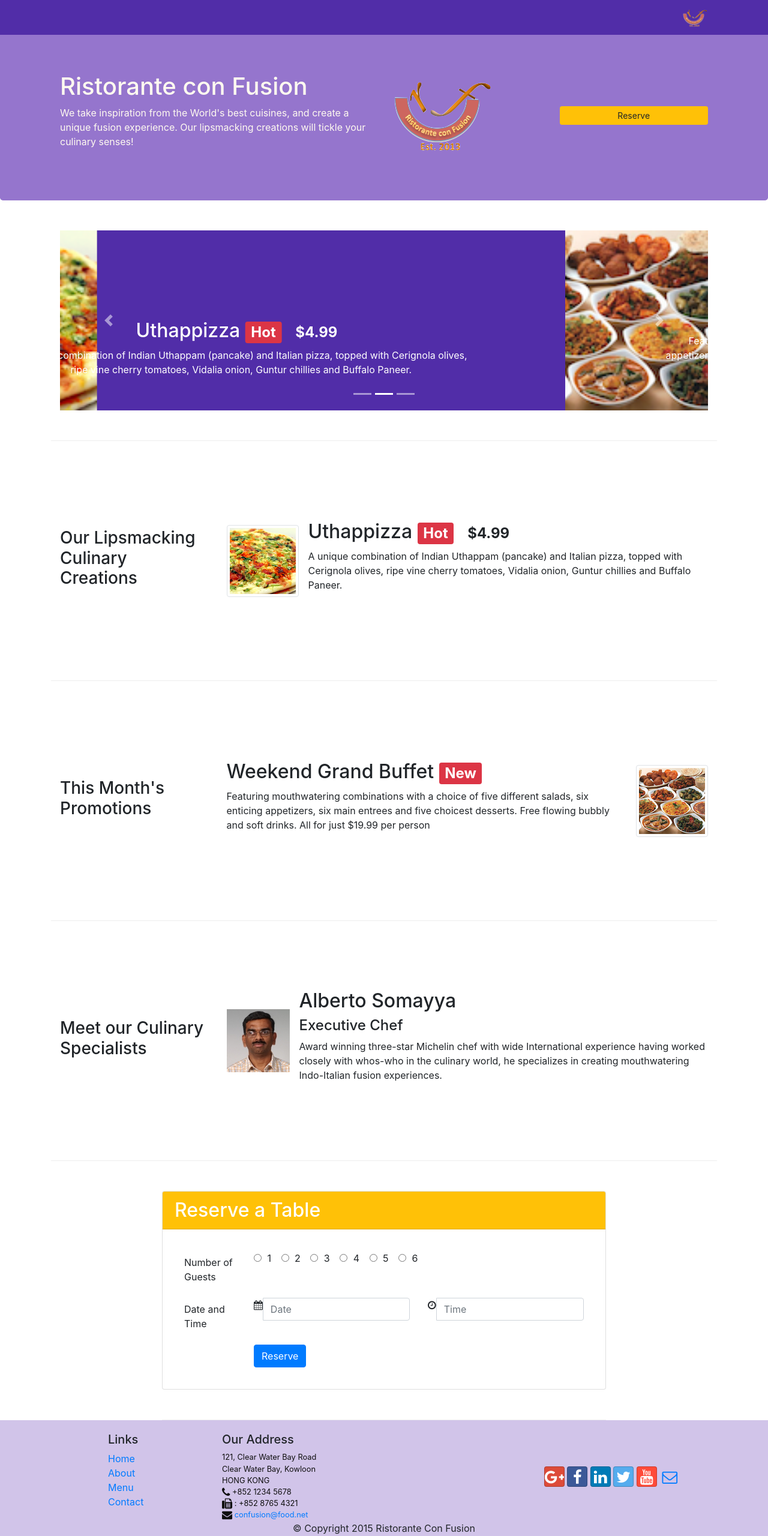
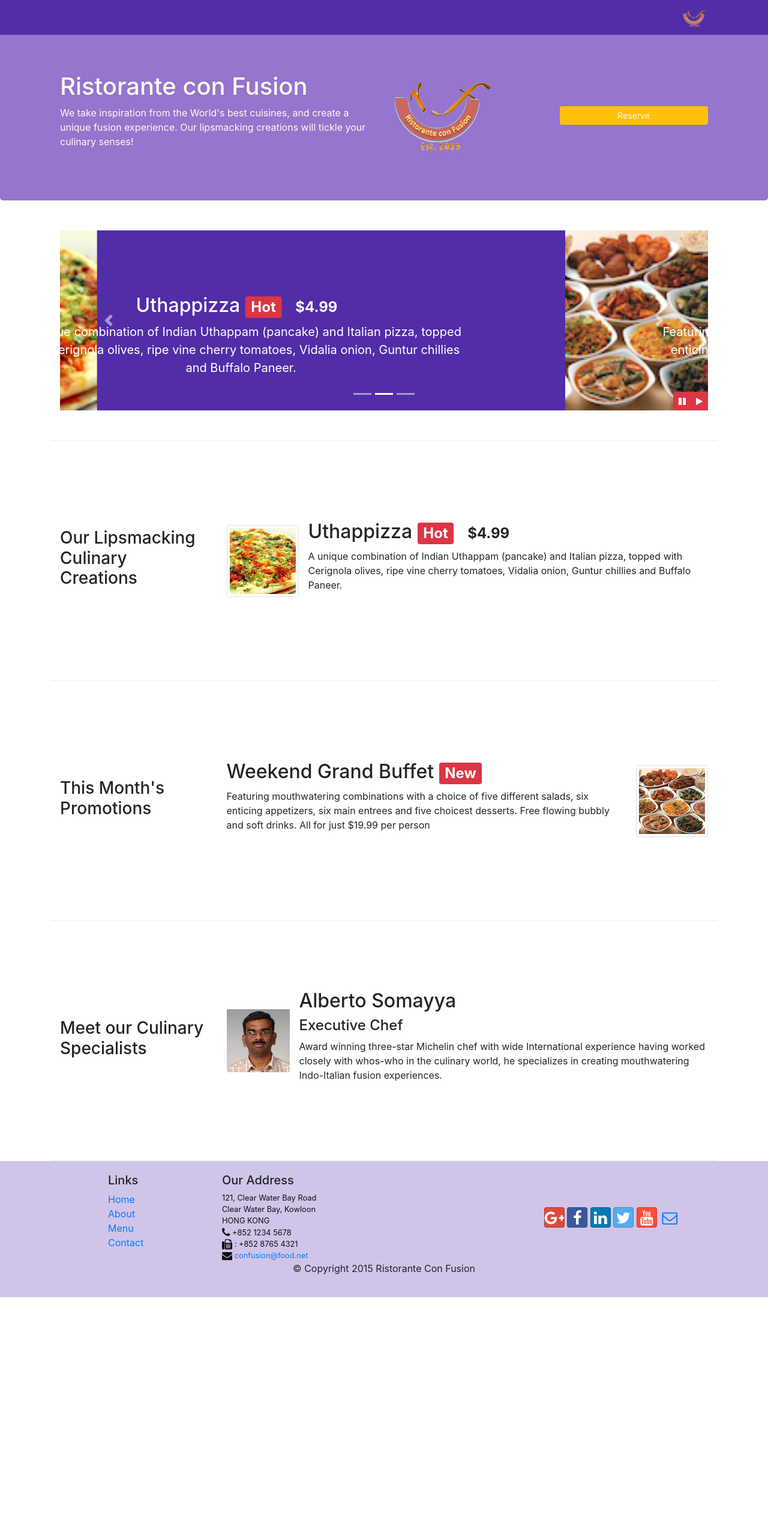
Before and after one commit to MnMansour/Bootstrap-v4, a website: page index.html in a window 1280 px wide. Shown: the whole page at 60% size. After the commit the page ends 2162 px from the top, so only its background shows below. Drawn offline with nearby package versions, Linux system fonts and the light colour scheme.

Commit message:
Bootstrap JQuery

```diff
--- a/css/styles.css
+++ b/css/styles.css
@@ -48,6 +48,7 @@ body{
 }
 .carousel-item {
   height: 300px;
+  font-size: 1.25em;
 }
 .carousel-item img {
     position: absolute;
@@ -55,3 +56,9 @@ body{
     left: 0;
     min-height: 300px;
 }
+
+#carouselButten{
+    right: 0px;
+    bottom: 0px;
+    position: absolute;
+}
--- a/index.html
+++ b/index.html
@@ -81,10 +81,8 @@
                     <img src="./img/logo.png" alt="the logo" class="img-fluid">
                 </div>
                 <div class="col-12 col-sm align-self-center">
-                    <a type="button" class="btn btn-warning btn-sm btn-block"
-                    data-toggle="tooltip" data-html="true"  title="Or Call us at  <br><strong>+852 12345678</strong>"
-                     data-placement="bottom"
-                     href="#reserveform">Reserve</a>
+                    <a type="button" data-target="#reservemodal" data-toggle="modal"
+                    class="btn btn-warning btn-sm btn-block">Reserve</a>
                 </div>
             </div>
         </div>
@@ -140,6 +138,14 @@
                     <a class="carousel-control-next" href="#mycarousel" role="button" data-slide="next">
                         <span class="carousel-control-next-icon"></span>
                      </a>
+                     <div class="btn-group" id="carouselButten">
+                         <button class="btn btn-danger btn-sm" id="carousel-pause">
+                             <span class="fa fa-pause"></span>
+                         </button>
+                         <button class="btn btn-danger btn-sm" id="carousel-play">
+                             <span class="fa fa-play"></span>
+                         </button>
+                     </div>
                 </div>
             </div>
         </div>
@@ -203,13 +209,18 @@
                 </div>
             </div>
         </div>
-        <div class="row row-content align-item-center col-12 col-md-8 offset-md-2">
-            <div class="card">
-                <h2 class="card-header bg-warning text-white">Reserve a Table</h2>
-                <div class="card-body">
-                    <form class="m-3" id="reserveform">
+        <div id="reservemodal" class="modal fade" role="dialog">
+            <div class="modal-dialog" role="content">
+                <div class="modal-content">
+                    <div class="modal-header">
+                        <h4 class="modal-title">Login</h4>
+                        <button class="close" data-dismiss="modal" role="button">&times;</button>
+                    </div>
+
+                    <div class="modal-body">
+                    <form>
                         <div class="form-group row">
-                            <label class="col-12 col-md-2 col-form-label" for="radioid">Number of Guests</label>
+                            <label class="col-12 col-md-3 col-form-label" for="radioid">Number of Guests</label>
                             <div class="col col-md">
                                 <div class="form-check form-check-inline">
                                     <label class="form-check-label">
@@ -244,7 +255,18 @@
                         </div>
                     </div>
                     <div class="form-group row">
-                            <label class="col-md-2 col-form-label">Date and Time</label>
+                        <label class="col-md-3 col-form-label">Section</label>
+                        <div class="btn-group col-md" data-toggle="buttons">
+                            <label class="btn btn-success btn-sm active">
+                                <input type="radio" name="options" id="option1" autocomplete="off" checked>Non-Smoking
+                            </label>
+                            <label class="btn btn-danger btn-sm">
+                                <input type="radio" name="options" id="option2" autocomplete="off"> Smoking
+                            </label>
+                        </div>
+                    </div>
+                    <div class="form-group row">
+                        <label class="col-md-3 col-form-label">Date and Time</label>
                         <div  class="col-12  col-md-5">
                             <div class="input-group">
                                 <div class="input-group-addon"><span class="fa fa fa-calendar"></span></div>
@@ -252,7 +274,7 @@
                                 placeholder="Date">
                             </div>
                         </div>
-                            <div class="col-12  col-md-5">
+                        <div class="col-12  col-md-4">
                             <div class="input-group">
                                 <div class="input-group-addon"><span class="fa fa fa-clock-o"></span></div>
                                 <input type="text" name="timeid" id="timeid" class="form-control"
@@ -260,15 +282,19 @@
                             </div>
                         </div>
                     </div>
-                        <div class="form-group row">
-                            <div class="offset-md-2 col-md-10">
-                                <button type="submit" class="btn btn-primary ">Reserve</button>
-                            </div>
+                    <div class="form-group row offset-md-3">
+                        <button type="button" class="btn btn-default btn-sm" data-dismiss="modal">Cancel</button>
+                        <button type="submit" class="btn btn-primary btn-sm">Reserve</button>
                     </div>
                  </form>
                 </div>
+
+
+
                 </div>
             </div>
+        </div>
+
     </div>
 
     <footer class="footer">
@@ -318,11 +344,16 @@
     <script src="node_modules/bootstrap/dist/js/bootstrap.min.js"></script>
     <script>
         $(document).ready(function(){
-            $('[data-toggle="tooltip"]').tooltip();
+            $("#mycarousel").carousel({interval: 2000});
+
+            $("#carousel-pause").click(function(){
+                $("#mycarousel").carousel("pause");
+            });
+            $("#carousel-play").click(function(){
+                $("#mycarousel").carousel("cycle");
+            });
         });
     </script>
-
-
 </body>
 
 </html>
```
Lines whose indentation alone changed are shown as unchanged.
